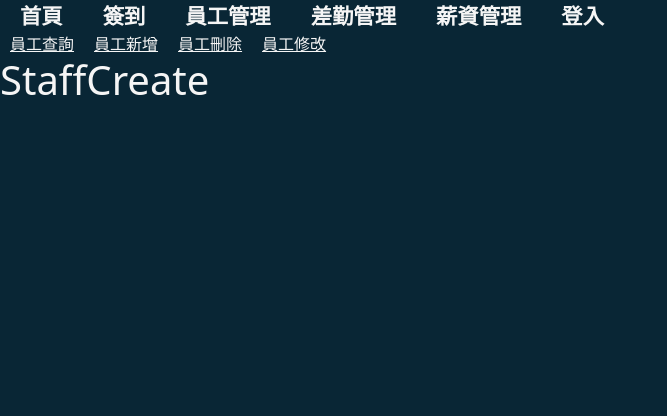
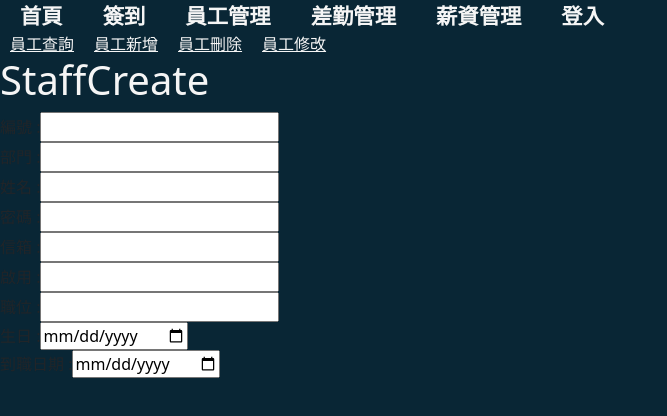
Before and after one commit to Tom0218/CompanyManagementSystem, a Vue app: page /Staff/StaffCreate in a window 1280 px wide. Shown: the top 416 px of the page, without its empty margins (0-667 px from the left). Built offline with nearby package versions, Linux system fonts and the light colour scheme.

Commit message:
create dev

```diff
--- a/src/components/Staff/StaffCreate.vue
+++ b/src/components/Staff/StaffCreate.vue
@@ -2,6 +2,33 @@
 <template>
     <div class="StaffCreateBody">
         <h1>StaffCreate</h1>
+        <label for="">編號 :</label>
+        <input type="text">
+        <br/>
+        <label for="">部門 :</label>
+        <input type="text">
+        <br/>
+        <label for="">姓名 :</label>
+        <input type="text">
+        <br/>
+        <label for="">密碼 :</label>
+        <input type="text">
+        <br/>
+        <label for="">信箱 :</label>
+        <input type="text">
+        <br/>
+        <label for="">啟用 :</label>
+        <input type="text">
+        <br/>
+        <label for="">職位 :</label>
+        <input type="text">
+        <br/>
+        <label for="">生日 :</label>
+        <input type="date">
+        <br/>
+        <label for="">到職日期 :</label>
+        <input type="date">
+        <br/>
     </div>
 </template>
 <style lang="scss" scoped>
```
